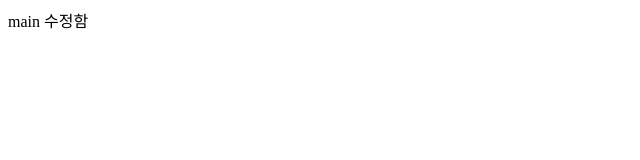
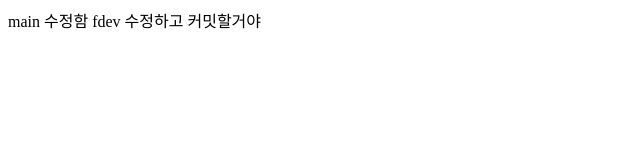
Before and after one commit to anyccall-neoflux/git_test, a plain HTML site: page main.html in a window 1280 px wide. Shown: the whole page, without its empty margins (0-640 px from the left). Drawn offline with Linux system fonts and the light colour scheme.

Commit message:
fdev 커밋

```diff
--- a/main.html
+++ b/main.html
@@ -10,5 +10,6 @@
  </head>
  <body>
   main 수정함
+  fdev 수정하고 커밋할거야
  </body>
 </html>
```
